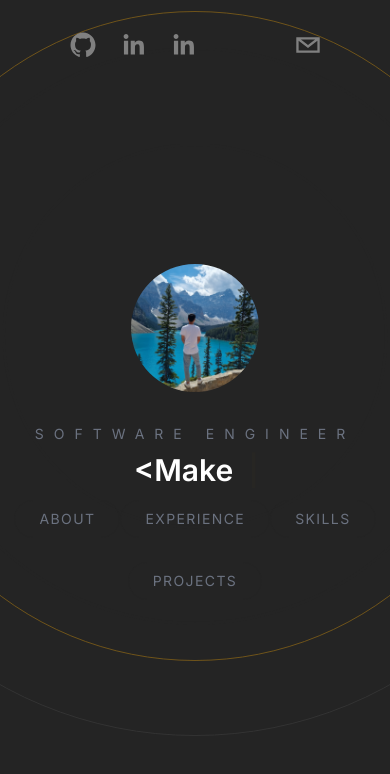
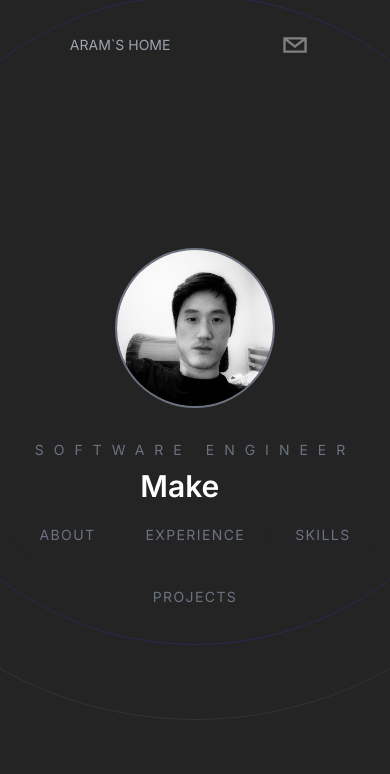
Before and after one commit to AramKim37/Aram-homepage, a Next.js app: page / in a window 390 px wide. Shown: the top 774 px of the page. Built offline with nearby package versions, Linux system fonts and the light colour scheme.

Commit message:
some css are fixed

```diff
--- a/app/globals.css
+++ b/app/globals.css
@@ -4,6 +4,6 @@
 
 @layer components {
   .heroButton {
-    @apply px-6 py-2 my-3 border border-[#242424] rounded-full uppercase text-sm tracking-widest text-gray-500 transition-all hover:border-[#F7AB0A]/40 hover:text-[#F7AB0A]/40;
+    @apply px-6 py-2 my-3 border border-[#242424] rounded-full uppercase text-sm tracking-widest text-gray-500 transition-all hover:border-[#5725a3]/80 hover:text-[#a477e9];
   }
 }
--- a/components/About.jsx
+++ b/components/About.jsx
@@ -1,6 +1,6 @@
 "use client";
 import { motion } from "framer-motion";
-import Aram from "@/public/image/aram.jpg";
+import Aram from "@/public/image/me.jpeg";
 import Image from "next/image";
 const About = () => {
   return (
@@ -10,7 +10,7 @@ const About = () => {
       transition={{ duration: 3.5 }}
       className="flex flex-col relative text-center md:text-left md:flex-row max-w-7xl px-10 justify-evenly mx-auto items-center h-screen"
     >
-      <h3 className="absolute top-24 uppercase tacking-[20px] text-gray-500 text-2xl">
+      <h3 className="absolute top-24 uppercase tracking-[20px] text-gray-500 text-2xl">
         About
       </h3>
       <motion.img
--- a/components/BackgroundCircles.jsx
+++ b/components/BackgroundCircles.jsx
@@ -22,7 +22,7 @@ const BackgroundCircles = () => {
       <div className="absolute border border-[#333333] rounded-full h-[200px] w-[200px] mt-52 animate-ping" />
       <div className="absolute border border-[#333333] rounded-full h-[300px] w-[300px] mt-52 animate-ping" />
       <div className="absolute border border-[#333333] rounded-full h-[500px] w-[500px] mt-52 animate-ping" />
-      <div className="absolute border border-[#F7AB0A] rounded-full opacity-20 h-[650px] w-[650px] mt-52 animate-pulse" />
+      <div className="absolute border border-[#5725a3] rounded-full opacity-20 h-[650px] w-[650px] mt-52 animate-pulse" />
       <div className="absolute border border-[#333333] h-[800px] w-[800px] rounded-full mt-52" />
     </motion.div>
   );
--- a/components/Header.jsx
+++ b/components/Header.jsx
@@ -6,7 +6,7 @@ import { motion } from "framer-motion";
 
 const Header = () => {
   return (
-    <header className="sticky top-0 p-5 flex items-start justify-around mx-auto max-w-7xl z-20 xl:items-center">
+    <header className="sticky top-0 p-5 flex items-center justify-around mx-auto max-w-7xl z-20">
       <motion.div
         initial={{
           x: -500,
@@ -23,8 +23,11 @@ const Header = () => {
         }}
         className="flex flex-row items-center"
       >
+        <h1 className="uppercase md:inline-flex text-sm text-gray-400">
+          Aram`s Home
+        </h1>
         {/* Social Icons */}
-        <SocialIcon
+        {/* <SocialIcon
           url="https://github.com/AramKim37"
           fgColor="gray"
           bgColor="transparent"
@@ -38,7 +41,7 @@ const Header = () => {
           url="https://www.linkedin.com/in/aram-kim/"
           fgColor="gray"
           bgColor="transparent"
-        />
+        /> */}
       </motion.div>
       <motion.div
         initial={{
--- a/components/Hero.jsx
+++ b/components/Hero.jsx
@@ -5,12 +5,13 @@ import Image from "next/image";
 import Me from "@/public/image/me.jpeg";
 import Aram from "@/public/image/aram.jpg";
 import Link from "next/link";
+import { motion } from "framer-motion";
 
 const Hero = () => {
   const [text, count] = useTypewriter({
     words: [
       "Hi, My name is Aram Kim",
-      "<Make it happen to something />",
+      "Make it happen to something",
       "<Try hard to be better />",
     ],
     loop: true,
@@ -19,10 +20,17 @@ const Hero = () => {
   return (
     <div className="h-screen flex flex-col space-y-8 items-center justify-center text-center overflow-hidden">
       <BackgroundCircles />
-      <Image
-        src={Me}
+      {/* <Image
+        src={Aram}
         alt="Me"
         className="relative rounded-full h-32 w-32 mx-auto object-cover"
+      /> */}
+      <motion.img
+        initial={{ y: -300, opacity: 0 }}
+        animate={{ y: 0, opacity: 1 }}
+        transition={{ duration: 2.5 }}
+        src={Aram.src}
+        className="relative rounded-full h-40 w-40 mx-auto object-cover border-2 border-gray-500"
       />
       <div className="z-20">
         <h2 className="text-sm uppercase text-gray-500 pb-2 tracking-[10px]">
@@ -30,7 +38,7 @@ const Hero = () => {
         </h2>
         <h1 className="text-3xl lg:text-4xl font-semibold scroll-px-10">
           <span className="mr-3">{text}</span>
-          <Cursor cursorColor="#f7AB0A" />
+          <Cursor cursorColor="#5725a3" />
         </h1>
         <div>
           <Link href="#about">
```
